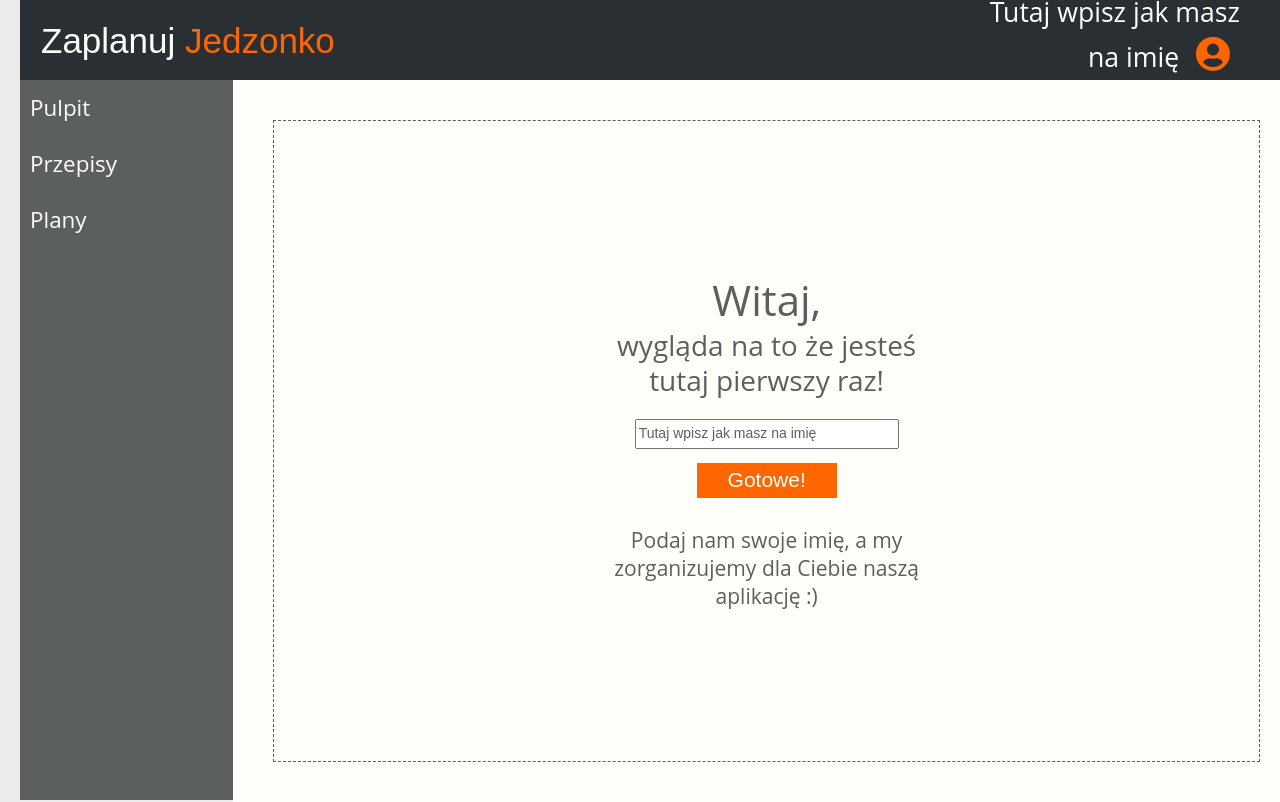
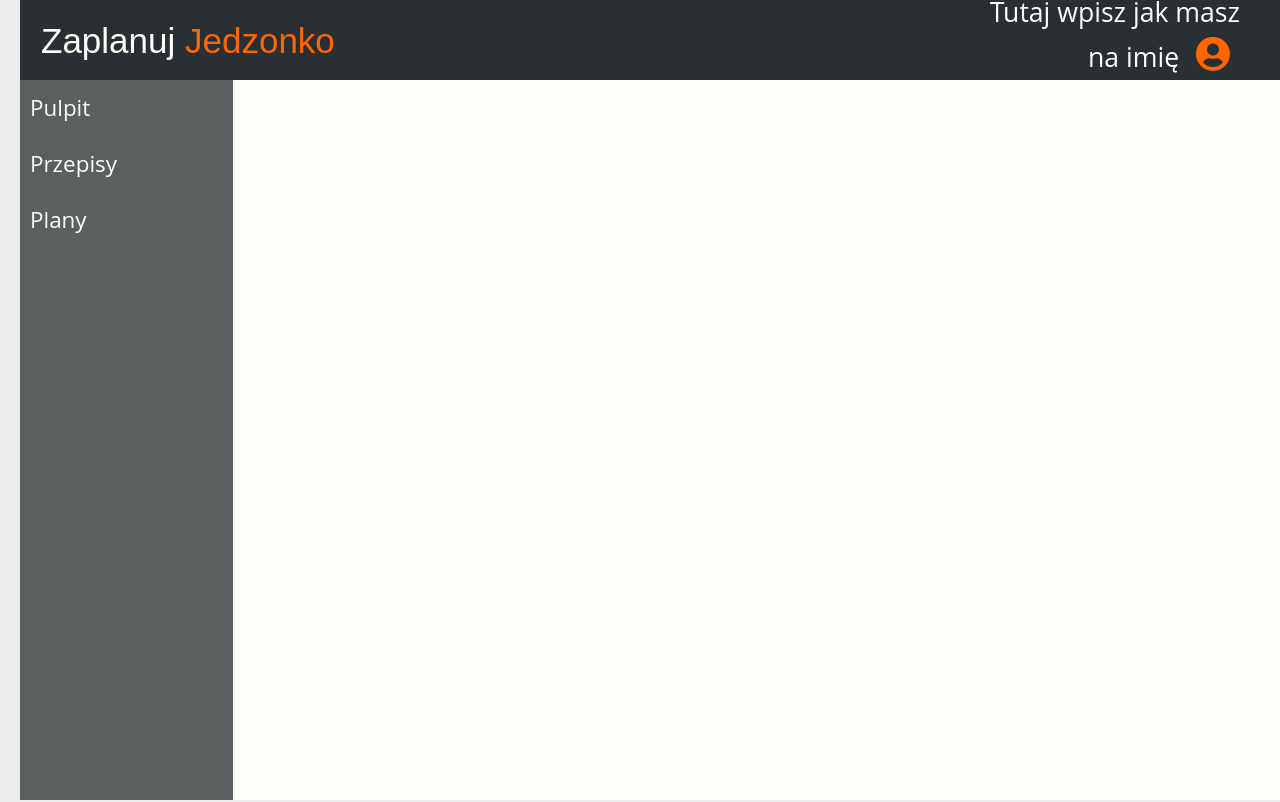
Before and after one commit to mkusmierczyk/ScheduleYourMeals, a website: page development/app.html in a window 1280 px wide. Both pictures are taken after a click on the input "Gotowe!". Shown: the top 802 px of the page. Drawn offline with nearby package versions, Linux system fonts and the light colour scheme; files that its build step writes are made by us from their sources; a web font is replaced by a local one.

Commit message:
js entry form done

```diff
--- a/development/js/app.js
+++ b/development/js/app.js
@@ -6,27 +6,31 @@ document.addEventListener('DOMContentLoaded', function () {
     let nameSpan = document.querySelector('.header__name span');
     let form = document.querySelector('.first_entry_form');
 
+    form.classList.add('hide');
+
         //jeżeli w local storage zapisane zostało imię pozostaw formularz niewidoczny i zmień imię w navie
         if (localStorage.getItem('name')!=null) {
             nameSpan.innerHTML = localStorage.getItem('name');
+            console.log(localStorage.name);
         } else {
             //odkryj formularz
-            form.classList.remove('.hide');
+            form.classList.remove('hide');
         }
+        errorMsg.classList.add('visible');
 
         btnSubmit.addEventListener('click', function (e) {
             e.preventDefault();
             if (name.value.length < 3) {
                 errorMsg.classList.remove('visible');
             } else {
-            errorMsg.classList.add('visible');
+                errorMsg.classList.toggle('visible');
                 //zapisz imię w local storage
                 let userName = name.value;
                 localStorage.setItem("name", userName);
                 //zmień imię w navie
                 nameSpan.innerHTML = localStorage.getItem('name');
                 //ukryj formularz
-            form.classList.add('.hide');
+                form.classList.add('hide');
             }
         });
 });
--- a/development/scss/elements/_first_entry_form.scss
+++ b/development/scss/elements/_first_entry_form.scss
@@ -12,7 +12,6 @@
   &.hide {
     display: none;
   }
-
   h1 {
     font-family: $text_font;
     font-size: 3rem;
```
Lines whose indentation alone changed are shown as unchanged.
